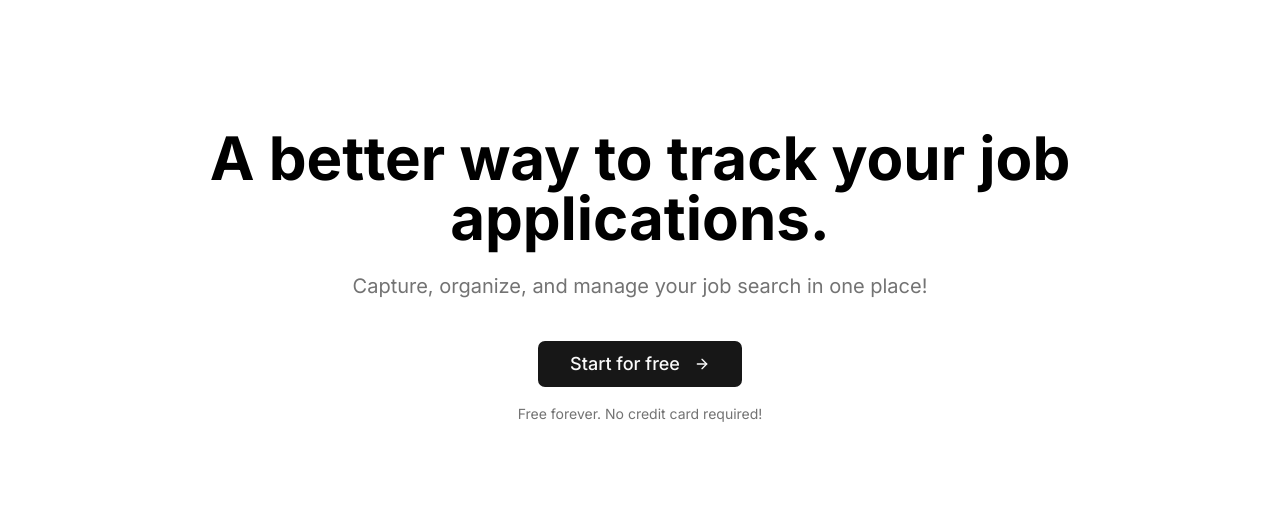
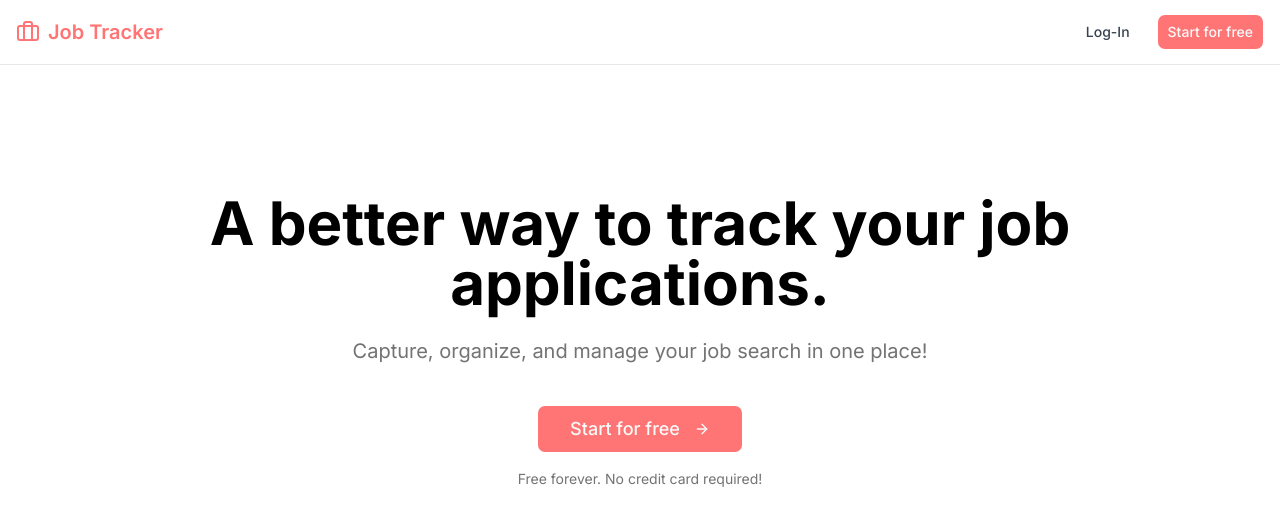
Before and after one commit to Issa-Abbani/Job-Hunter, a Next.js app: page / in a window 1280 px wide. Shown: the top 526 px of the page. Built offline with nearby package versions, Linux system fonts and the light colour scheme.

Commit message:
Created base UI and routes

```diff
--- /dev/null
+++ b/app/dashboard/page.tsx
@@ -0,0 +1,5 @@
+export default function Dashboard(){
+  return(
+    <div>Dashboard page</div>
+  );
+}
--- a/app/globals.css
+++ b/app/globals.css
@@ -54,7 +54,7 @@
   --card-foreground: oklch(0.145 0 0);
   --popover: oklch(1 0 0);
   --popover-foreground: oklch(0.145 0 0);
-  --primary: oklch(0.205 0 0);
+  --primary: oklch(72.515% 0.17017 22.217);
   --primary-foreground: oklch(0.985 0 0);
   --secondary: oklch(0.97 0 0);
   --secondary-foreground: oklch(0.205 0 0);
--- a/app/layout.tsx
+++ b/app/layout.tsx
@@ -2,6 +2,7 @@
 import { Geist, Geist_Mono, Inter } from "next/font/google";
 import "./globals.css";
 import { cn } from "@/lib/utils";
+import Navbar from "@/components/navbar";
 
 const inter = Inter({subsets:['latin'],variable:'--font-sans'});
 
@@ -26,7 +27,10 @@
       lang="en"
       className={cn("h-full", "antialiased", geistSans.variable, geistMono.variable, "font-sans", inter.variable)}
     >
-      <body className="min-h-full flex flex-col">{children}</body>
+      <body className="min-h-full flex flex-col">
+        <Navbar />
+        {children}
+      </body>
     </html>
   );
 }
--- a/app/page.tsx
+++ b/app/page.tsx
@@ -1,5 +1,6 @@
 import { Button } from "@/components/ui/button";
 import { ArrowRight } from "lucide-react";
+import Link from "next/link";
 export default function Home() {
   return (
     <div className="flex min-h-screen flex-col bg-white">
@@ -14,9 +15,11 @@
               Capture, organize, and manage your job search in one place!
             </p>
             <div className="flex flex-col items-center gap-4">
-              <Button size={"lg"} className="h-12 px-8 text-lg font-medium">
-                Start for free <ArrowRight className="ml-2"/>
-              </Button>
+              <Link href="/sign-up">
+                <Button size={"lg"} className="h-12 px-8 text-lg font-medium cursor-pointer">
+                  Start for free <ArrowRight className="ml-2" />
+                </Button>
+              </Link>
               <p className="text-sm text-muted-foreground">
                 Free forever. No credit card required!
               </p>
--- /dev/null
+++ b/app/sign-in/page.tsx
@@ -0,0 +1,5 @@
+export default function SignIn(){
+  return(
+    <div>Sign In page</div>
+  );
+}
--- /dev/null
+++ b/app/sign-up/page.tsx
@@ -0,0 +1,5 @@
+export default function SignUp(){
+  return(
+    <div>Signup page</div>
+  );
+}
--- /dev/null
+++ b/components/navbar.tsx
@@ -0,0 +1,38 @@
+//32
+import { Briefcase } from "lucide-react";
+import Link from "next/link";
+import { Button } from "./ui/button";
+export default function Navbar() {
+  return (
+    <nav className="border-b border-gray-200 bg-white">
+      <div className="container mx-auto flex h-16 items-center px-4 justify-between">
+        <Link
+          href={"/"}
+          className="flex items-center gap-2 text-xl font-semibold text-primary"
+        >
+          <Briefcase />
+          Job Tracker
+        </Link>
+
+        <div className="flex items-center gap-4">
+          <Link href={"/sign-in"}>
+            <Button
+              variant={"ghost"}
+              className={"text-gray-700 hover:text-black"}
+            >
+              Log-In
+            </Button>
+          </Link>
+
+          <Link href={"/sign-up"}>
+            <Button
+              className={"bg-primary hover:bg-primary/90 hover:text-black"}
+            >
+              Start for free
+            </Button>
+          </Link>
+        </div>
+      </div>
+    </nav>
+  );
+}
```
